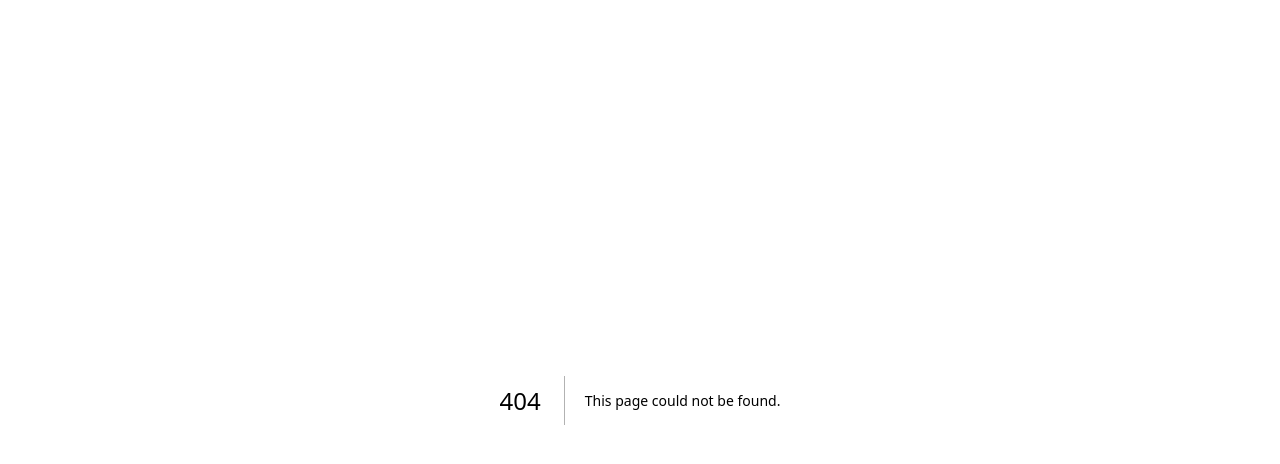
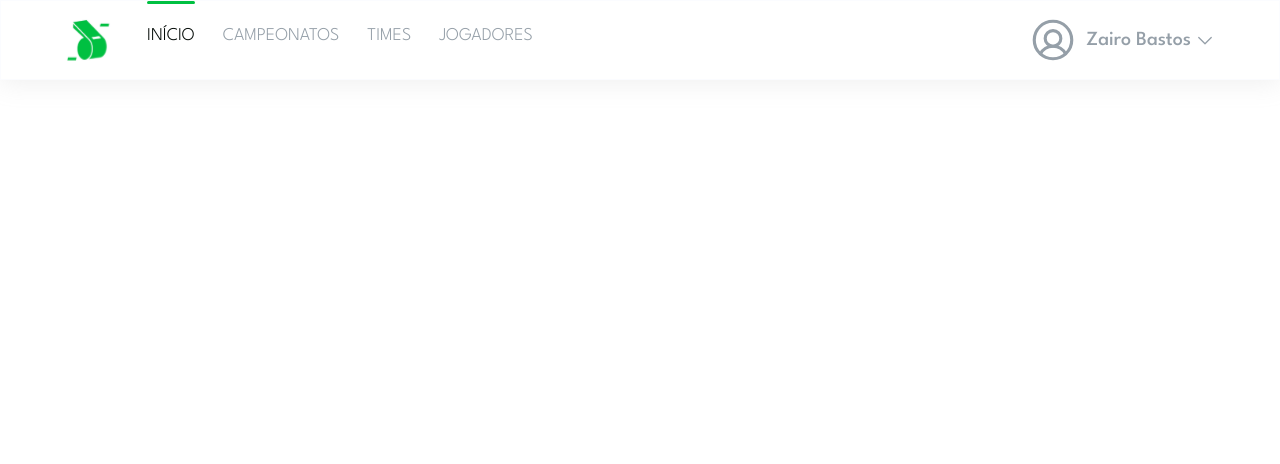
Before and after one commit to zairobastos/ApitoFinal3, a Next.js app in the folder apitofinal3-front/: page /apitofinal/home in a window 1280 px wide. Before the commit this address had no page. Shown: the top 464 px of the page. Built offline with nearby package versions, Linux system fonts and the light colour scheme.

Commit message:
feat: :art: Base do header concluido

```diff
--- a/apitofinal3-front/components/Text/index.tsx
+++ b/apitofinal3-front/components/Text/index.tsx
@@ -10,9 +10,11 @@ export interface dataText {
 		| "text-black-300"
 		| "text-gray-900"
 		| "text-gray-700"
+		| "text-gray-650"
 		| "text-gray-600"
 		| "text-gray-500"
 		| "text-gray-400"
+		| "text-gray-300"
 		| "text-green-100"
 		| "text-green-800"
 		| "text-red-800"
--- /dev/null
+++ b/apitofinal3-front/pages/apitofinal/home/index.tsx
@@ -0,0 +1,70 @@
+import Image from "next/image";
+import Text from "../../../components/Text";
+import Logo from "../../../assets/images/logo.svg";
+import { CaretDown, UserCircle } from "phosphor-react";
+const Home = () => {
+	return (
+		<div className="bg-gray-300">
+			<header className="h-20 px-16 border-gray-300 border divide-solid shadow-3xl bg-white flex justify-between">
+				<nav className="flex flex-wrap h-full gap-8">
+					<figure className="h-full flex items-center">
+						<Image src={Logo} alt="logo" width={50} height={50} />
+					</figure>
+					<div>
+						<ul className="flex flex-wrap gap-7 h-12 items-end">
+							<Text
+								fontSize="text-1xl"
+								fontCase="uppercase"
+								fontWeight="font-light"
+								fontColor="text-black-900"
+							>
+								<div className="flex flex-col h-full justify-between">
+									<div className="ativo1 rounded-full"></div>
+									<li>início</li>
+								</div>
+							</Text>
+							<Text
+								fontSize="text-1xl"
+								fontCase="uppercase"
+								fontWeight="font-light"
+								fontColor="text-gray-650"
+							>
+								<li>campeonatos</li>
+							</Text>
+							<Text
+								fontSize="text-1xl"
+								fontCase="uppercase"
+								fontWeight="font-light"
+								fontColor="text-gray-650"
+							>
+								<li>times</li>
+							</Text>
+							<Text
+								fontSize="text-1xl"
+								fontCase="uppercase"
+								fontWeight="font-light"
+								fontColor="text-gray-650"
+							>
+								<li>jogadores</li>
+							</Text>
+						</ul>
+					</div>
+				</nav>
+				<div className="flex justify-center items-center flex-row flex-wrap gap-2">
+					<UserCircle size={50} color={"#959FA8"} />
+					<div className="flex flex-wrap flex-row items-center gap-1">
+						<Text
+							fontSize="text-xl"
+							fontColor="text-gray-650"
+							fontWeight="font-medium"
+						>
+							<h3>Zairo Bastos</h3>
+						</Text>
+						<CaretDown size={20} color={"#959FA8"} />
+					</div>
+				</div>
+			</header>
+		</div>
+	);
+};
+export default Home;
--- a/apitofinal3-front/pages/login/index.tsx
+++ b/apitofinal3-front/pages/login/index.tsx
@@ -80,7 +80,8 @@ const Login = () => {
 						>
 							<p>Esqueceu a senha?</p>
 						</Text>
-						<button className="bg-green-800 rounded py-3">
+						<Link href="/apitofinal/home">
+							<button className="bg-green-800 rounded py-3 w-full">
 								<Text
 									fontSize="text-xl"
 									fontWeight="font-semibold"
@@ -91,6 +92,7 @@ const Login = () => {
 									<p>Entrar</p>
 								</Text>
 							</button>
+						</Link>
 						<Text
 							fontSize="text-base"
 							textAlign="left"
@@ -99,9 +101,11 @@ const Login = () => {
 						>
 							<p>
 								Ainda não tem conta?{" "}
+								<Link href="/singup">
 									<span className="text-green-800">
 										Criar Conta
 									</span>
+								</Link>
 							</p>
 						</Text>
 					</form>
--- a/apitofinal3-front/styles/globals.css
+++ b/apitofinal3-front/styles/globals.css
@@ -8,4 +8,9 @@ html {
 }
 .fundo {
 	background-image: url(../assets/images/login/jogador.png);
+	background-repeat: no-repeat;
+	background-size: cover;
 }
+.ativo1 {
+	border-top: 3px solid #00c041;
+}
--- a/apitofinal3-front/tailwind.config.js
+++ b/apitofinal3-front/tailwind.config.js
@@ -14,9 +14,11 @@ module.exports = {
 			gray: {
 				900: "#f9f9f9",
 				700: "#7c7c7c",
+				650: "#959FA8",
 				600: "#e6e6e6",
 				500: "#e8e6e6",
 				400: "#a2a2a2",
+				300: "#FBFCFF",
 			},
 			green: {
 				100: "#00c041",
@@ -50,6 +52,9 @@ module.exports = {
 				"extra-loose": "2.5",
 				12: "3rem",
 			},
+			boxShadow: {
+				"3xl": "0px 2px 25px rgba(169, 169, 169, 0.2)",
+			},
 		},
 	},
 	plugins: [],
```
Lines whose indentation alone changed are shown as unchanged.
